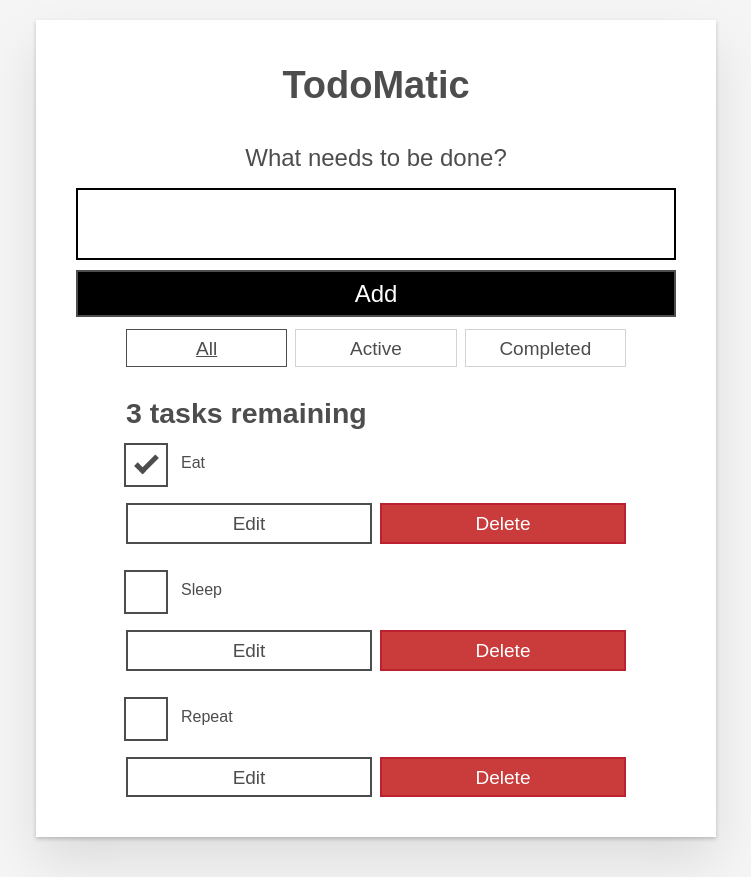
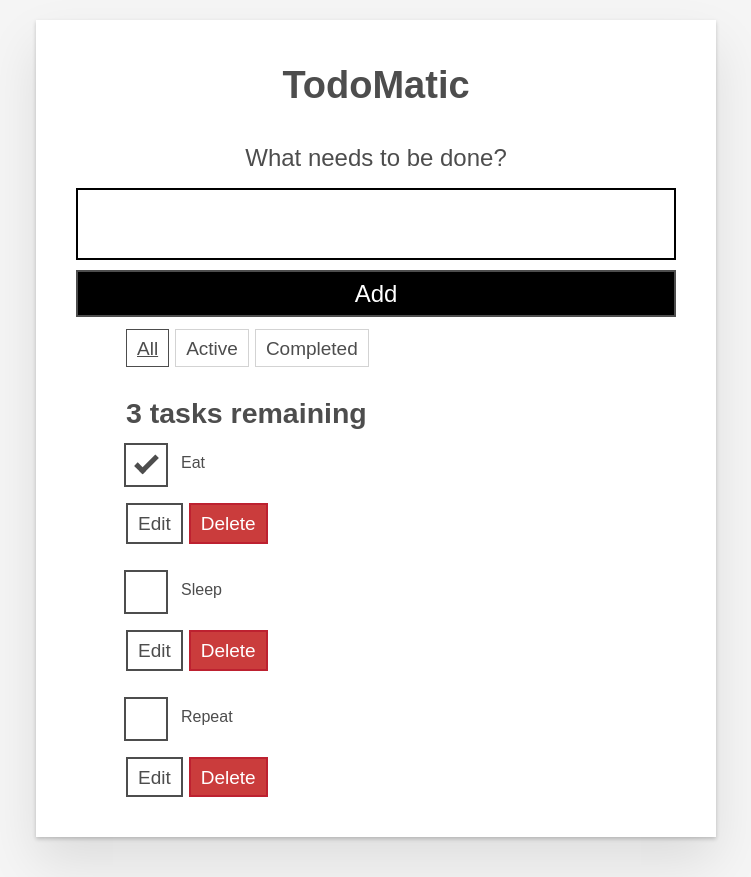
Before and after one commit to longjianjiang/ReactToDo, a React (Create React App) app: page / in a window 1280 px wide. Shown: the whole page, without its empty margins (264-1015 px from the left). Built offline with nearby package versions, Linux system fonts and the light colour scheme.

Commit message:
Update fliter flex;

```diff
--- a/src/index.css
+++ b/src/index.css
@@ -101,14 +101,16 @@ body {
 }
 .btn-group {
   display: flex;
-  justify-content: space-between;
+  flex-flow: row wrap;
+  align-content: flex-start;
+  gap: 6px;
 }
 .btn-group > * {
-  flex: 1 1 49%;
+  flex: 0 0 auto;
 }
-.btn-group > * + * {
+/* .btn-group > * + * {
   margin-left: 0.8rem;
-}
+} */
 .label-wrapper {
   margin: 0;
   flex: 0 0 100%;
@@ -290,3 +292,5 @@ body {
 .c-cb > input[type="checkbox"]:checked + label::after {
   opacity: 1;
 }
+
+/*filters btn-group stack-exception*/
```
